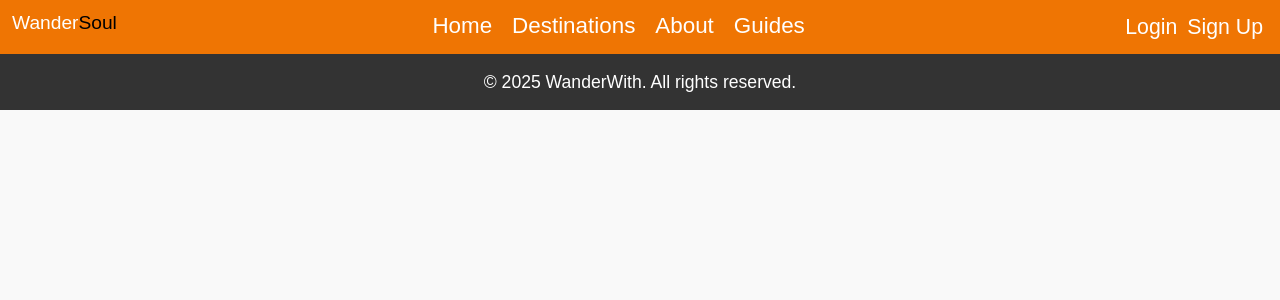
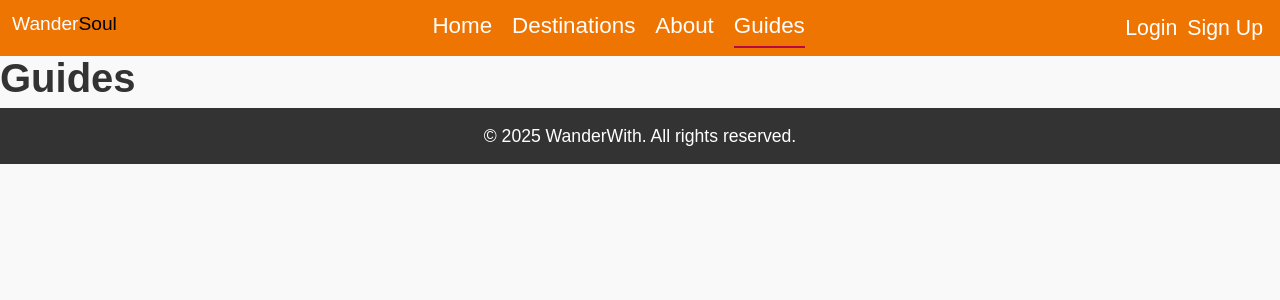
Before and after one commit to awangui/wandersoul-frontend, a React (Create React App) app: page /guides in a window 1280 px wide. Shown: the top 300 px of the page. Built offline with nearby package versions, Linux system fonts and the light colour scheme; no server answers.

Commit message:
add guide routtes

```diff
--- a/src/App.js
+++ b/src/App.js
@@ -7,6 +7,7 @@ import SignUp from "./pages/Authentication/Sign-up";
 import About from "./pages/About";
 import Destinations from "./pages/Destination/Destinations"
 import DestinationDetail from "./pages/Destination/DestinationDetail"
+import Guides from "./pages/Guides/Guides";
 import Footer from "./components/layout/Footer/Footer";
 import AdminDestinations from "./pages/Admin/AdminDestinations";
 import Dashboard from "./pages/Admin/Dashboard";
@@ -18,6 +19,7 @@ function App() {
        <Navbar />
   <Routes>
   <Route exact path="/destinations" element={<Destinations />} />
+  <Route path="/guides" element={<Guides />} />
   <Route path="/destinations/:id" element={<DestinationDetail />} />
   <Route path="/admin" element={<Dashboard />} />
   <Route path="/about" element={<About />} />
--- a/src/components/layout/Navbar/Navbar.jsx
+++ b/src/components/layout/Navbar/Navbar.jsx
@@ -26,7 +26,7 @@ const Navbar=()=>{
                     <NavLink to="/" className={({ isActive }) => isActive ? "nav-item active" : "nav-item"}>Home</NavLink>
                     <NavLink to="/destinations" className={({ isActive }) => isActive ? "nav-item active" : "nav-item"}>Destinations</NavLink>
                     <NavLink to="/about" className={({ isActive }) => isActive ? "nav-item active" : "nav-item"}>About</NavLink>
-                    <NavLink to="/guide" className={({ isActive }) => isActive ? "nav-item active" : "nav-item"}>Guides</NavLink>
+                    <NavLink to="/guides" className={({ isActive }) => isActive ? "nav-item active" : "nav-item"}>Guides</NavLink>
                 </div>
                 <div className="links">
                     {isLoggedIn ? (
--- /dev/null
+++ b/src/pages/Guides/Guides.jsx
@@ -0,0 +1,8 @@
+function Guides(){
+    return (
+        <div>
+            <h1>Guides</h1>
+        </div>
+    )
+}
+export default Guides;
```
